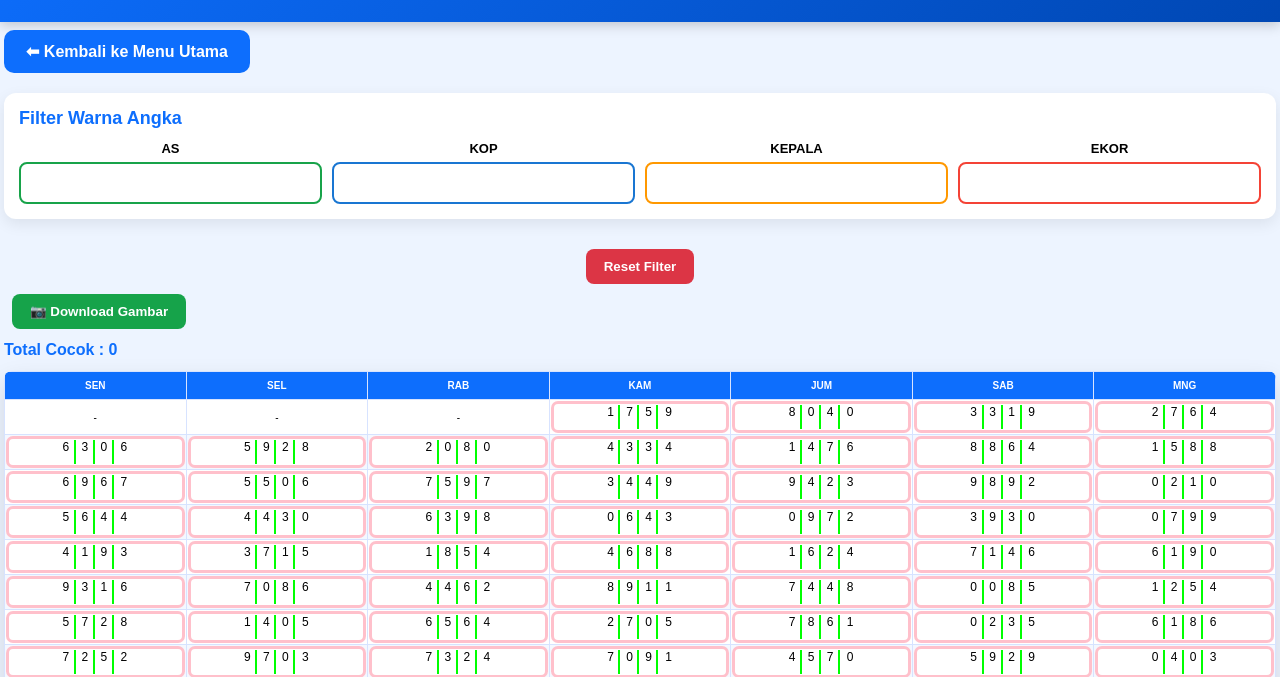
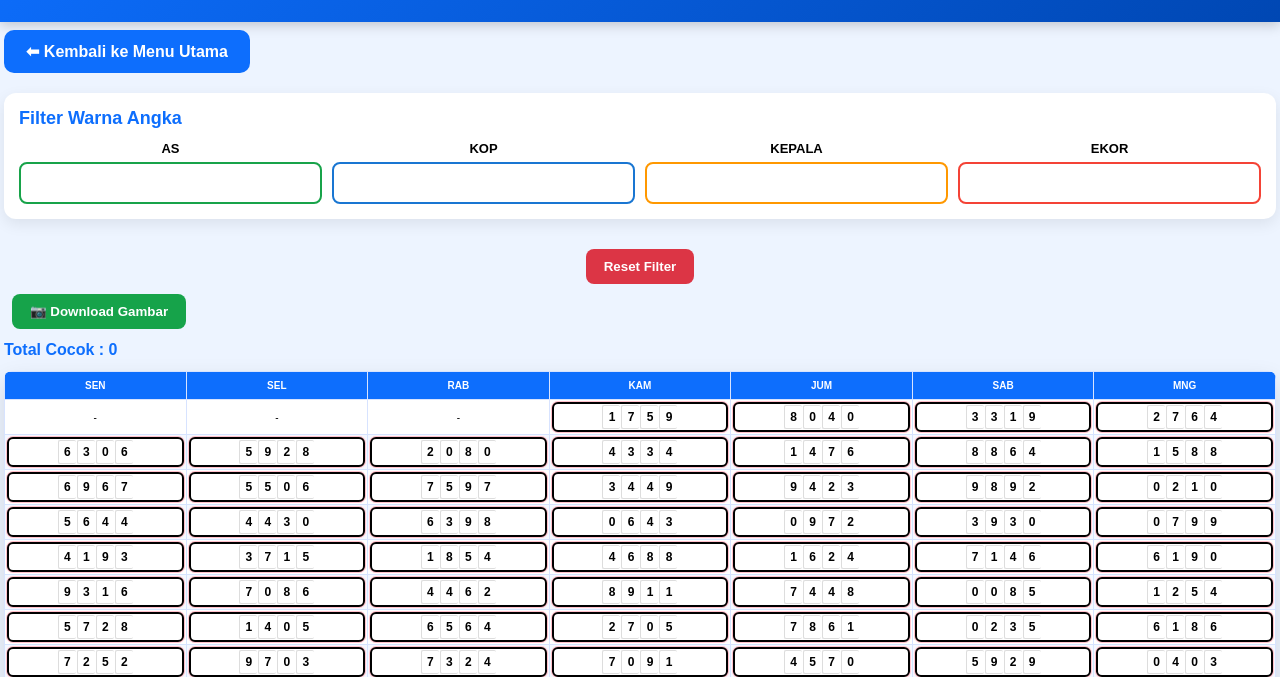
Before and after one commit to angkastatistik-prediksi/prediksi, a plain HTML site: page result-sdy.html in a window 1280 px wide. Shown: the part 91-768 px from the top of the page. Drawn offline with nearby package versions, Linux system fonts and the light colour scheme.

Commit message:
Update styles and structure in result-sdy.html
Signed-off-by: ANGKA STATISTIK <angkastatistik@gmail.com>

```diff
--- a/result-sdy.html
+++ b/result-sdy.html
@@ -234,18 +234,30 @@ ANGKA 4D
     justify-content:center;
     gap:0;
     padding:2px;
-    border:2px solid pink;
+    border:2px solid black;
     border-radius:6px;
     background:#fff;
 }
 
 .digit{
+    display:flex;
+    justify-content:center;
+    align-items:center;
+
+    width:22px;
+    height:28px;
+
+    border-radius:4px;
     border:none;
-    background:transparent;
-}
+
+    font-size:15px;
+    font-weight:bold;
+
+    flex-shrink:0;
+    }
 
 .hasil4d .digit{
-    border-right:2px solid lime;
+    border-right:none;
 }
 
 .hasil4d .digit:last-child{
@@ -392,8 +404,12 @@ th{
 }
 
 .digit{
-    border:none;
-    background:transparent;
+    width:15px;
+    height:20px;
+    font-size:10px;
+    border-radius:2px;
+    border:1px solid #ddd;
+    font-weight:bold;
 }
 
 /* HP kecil */
```
